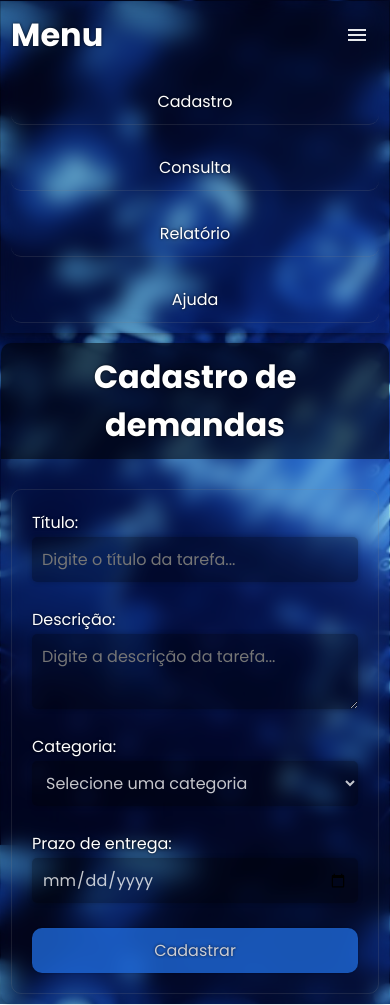
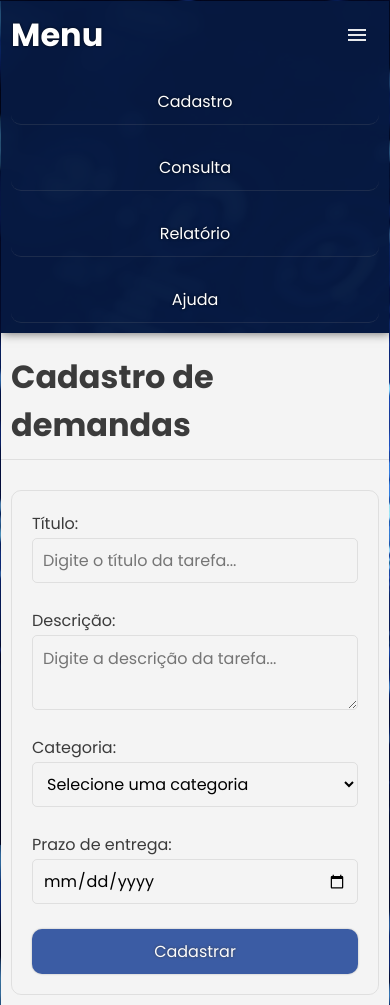
Before and after one commit to Victor-Cantanhede/projeto-taskmaster-v2, a React (Vite) app: page /Home in a window 390 px wide. Built offline with nearby package versions, Linux system fonts and the light colour scheme.

Commit message:
Atualização de Estilos
Atualização de estilos da aplicação e ajustes de responsividade.

```diff
--- a/src/pages/Home/Home.css
+++ b/src/pages/Home/Home.css
@@ -12,9 +12,9 @@
     padding: 10px;
 
     color: white;
-    background-color: transparent;
-    backdrop-filter: blur(10px);
+    background-color: rgba(7, 25, 65, 0.966);
     box-shadow: 1px 0 10px rgba(0, 0, 0, 0.616);
+    z-index: 9999;
 }
 
 @media screen and (max-width: 1020px) {
@@ -108,6 +108,8 @@ li {
     padding: 20px;
     padding-top: 0;
     flex-grow: 1;
+
+    background-color: #f4f4f4;
 }
 
 @media screen and (max-width: 1020px) {
@@ -123,30 +125,52 @@ li {
     min-height: max-content;
 
     border-radius: 10px;
-    background-color: transparent;
-    backdrop-filter: blur(10px);
-    box-shadow: 0 0 5px rgba(0, 0, 0, 0.247);
     overflow: hidden;
+
+    display: flex;
+    flex-flow: column nowrap;
+    gap: 20px;
 }
 
 .FormCadTask-cabecalho {
     padding: 10px;
-    color: white;
-    background-color: rgba(0, 0, 0, 0.555);
-    text-align: center;
+    color: rgba(0, 0, 0, 0.76);
+    text-shadow: none;
+    text-align: left;
+
+    border-bottom: 1px solid rgba(128, 128, 128, 0.185);
+}
+
+.FormCadTaks-PreviewDemandas {
+    display: flex;
+    flex-flow: row nowrap;
+}
+
+@media screen and (max-width: 1062px) {
+    .FormCadTaks-PreviewDemandas {
+        flex-flow: column nowrap;
+    }
 }
 
 .ContainerFormCad {
     width: 100%;
-    max-width: 700px;
-    margin: auto;
-    margin-top: 20px;
     padding: 10px;
 
-    color: white;
+    display: flex;
+    justify-content: center;
+
+    color: rgba(0, 0, 0, 0.76);
+    text-shadow: none;
+}
+
+@media screen and (max-width: 400px) {
+    .ContainerFormCad {
+        min-width: 100%;
+    }
 }
 
 .ContainerFormCad form {
+    width: 100%;
     padding: 10px;
     border-radius: 10px;
     border: 1px solid rgba(128, 128, 128, 0.185);
@@ -172,13 +196,18 @@ li {
 
     font-size: 1em;
     border-radius: 5px;
-    color: rgba(255, 255, 255, 0.767);
-    background-color: rgba(0, 0, 0, 0.295);
-    box-shadow: 0 0 5px rgba(0, 0, 0, 0.247);
+    border: 1px solid rgba(128, 128, 128, 0.185);
+    color: black;
+    background-color: transparent;
+}
+
+.InputContainerForm input:focus, .InputContainerForm textarea:focus, .InputContainerForm select:focus {
+    border: 1px solid rgb(30, 104, 216, 0.623);
 }
 
 .InputContainerForm textarea {
     min-height: 75px;
+    resize: vertical;
 }
 
 .btnContainerForm {
@@ -192,7 +221,7 @@ li {
     font-size: 1em;
     color: white;
     text-shadow: 0 0 3px rgba(0, 0, 0, 0.774);
-    background-color: rgb(30, 104, 216);
+    background-color: rgb(14, 55, 145);
     border-radius: 10px;
     box-shadow: 0 0 2px rgba(0, 0, 0, 0.37);
     cursor: pointer;
@@ -216,11 +245,12 @@ li {
 .ContainerPreviewDemandas {
     width: 100%;
     max-width: 700px;
-    margin: auto;
     padding: 10px;
 }
 
 .PreviewDemandas {
+    width: 362px;
+    max-width: 362px;
     padding: 10px;
     border-radius: 10px;
     border: 1px solid rgba(128, 128, 128, 0.185);
@@ -230,17 +260,35 @@ li {
     gap: 5px;
 }
 
+@media screen and (max-width: 1062px) {
+    .ContainerPreviewDemandas {
+        max-width: 100%;
+    }
+
+    .PreviewDemandas {
+        min-width: 100%;
+        max-width: 100%;
+    }
+}
+
 .DemandaCadastrada {
     padding: 10px;
 
-    color: white;
+    color: rgba(0, 0, 0, 0.76);
+    text-shadow: none;
 }
 
 .btnActionsDemanda {
     margin-top: 10px;
     display: flex;
-    flex-flow: row wrap;
+    flex-flow: row nowrap;
     gap: 10px;
+}
+
+@media screen and (max-width: 400px) {
+    .btnActionsDemanda {
+        flex-flow: column nowrap;
+    }
 }
 
 .btnActionsDemanda button {
@@ -259,6 +307,12 @@ li {
     transition: 0.4s;
 }
 
+@media screen and (max-width: 400px) {
+    .btnActionsDemanda button {
+        width: 100%;
+    }
+}
+
 #btnConcluir {
     background-color: rgb(0, 128, 0, 0.623);
 }
--- a/src/pages/Home/Home.jsx
+++ b/src/pages/Home/Home.jsx
@@ -154,12 +154,12 @@ function Home() {
         if (Demandas.emAlteracao == false) {
             return (
                 <>
-                    <p>Título: {Demandas.titulo}</p>
-                    <p>Categoria: {Demandas.categoria}</p>
-                    <p>Descrição: {Demandas.descricao}</p>
+                    <p><strong>Título:</strong> {Demandas.titulo}</p>
+                    <p><strong>Categoria:</strong> {Demandas.categoria}</p>
+                    <p><strong>Descrição:</strong> {Demandas.descricao}</p>
                     <br />
-                    <p>Data de Inclusão: {Demandas.dataInclusao}</p>
-                    <p>Prazo: {Demandas.prazo} {Demandas.diasParaEntrega}</p>
+                    <p><strong>Data de Inclusão:</strong> {Demandas.dataInclusao}</p>
+                    <p><strong>Prazo:</strong> {Demandas.prazo} {Demandas.diasParaEntrega}</p>
                 </>
             );
 
@@ -211,6 +211,7 @@ function Home() {
                     <div className='FormCadTask-cabecalho'>
                         <h1>Cadastro de demandas</h1>
                     </div>
+                    <div className='FormCadTaks-PreviewDemandas'>
                         <div className='ContainerFormCad'>
 
                             {/* FORM PARA CADASTRO DE DEMANDAS */}
@@ -251,12 +252,12 @@ function Home() {
                                 </div>
                             </form>
                         </div>
-
+                        <div>
                             {Demandas.map((Demandas) => (
 
                                 /* PREVIEW DEMANDAS CADASTRADAS */
                                 <div className='ContainerPreviewDemandas' key={Demandas.id}>
-                            <div className='PreviewDemandas' style={{backgroundColor: Demandas.isCompleted ? 'rgba(0, 128, 0, 0.267)' : 'initial', border: Demandas.emAlteracao ? '1px solid white' : '1px solid rgba(128, 128, 128, 0.185)', transition: '0.3s'}}>
+                                    <div className='PreviewDemandas' style={{backgroundColor: Demandas.isCompleted ? 'rgba(0, 255, 0, 0.171)' : 'initial', border: Demandas.emAlteracao ? '1px solid rgb(30, 104, 216, 0.623)' : '1px solid rgba(128, 128, 128, 0.185)', transition: '0.3s'}}>
                                         <div className='DemandaCadastrada'>
 
                                             {/* INFORMAÇÕES DA DEMANDA (QUE PODEM SER ALTERADAS CLICANDO NO BTN EDITAR) */}
@@ -265,13 +266,13 @@ function Home() {
                                             <div className='btnActionsDemanda'>
 
                                                 {/* BTN CONCLUIR */}
-                                        <button id='btnConcluir' style={{display: Demandas.emAlteracao ? 'none' : 'block', backgroundColor: Demandas.isCompleted ? 'rgb(30, 104, 216, 0.623)' : 'rgb(0, 128, 0, 0.623)'}} onClick={() => ConcluirTask(Demandas.id, Demandas.isCompleted)}>{Demandas.isCompleted ? 'Reabrir' : 'Concluir'}</button>
+                                                <button id='btnConcluir' style={{display: Demandas.emAlteracao ? 'none' : 'block', backgroundColor: Demandas.isCompleted ? 'rgb(14, 55, 145)' : 'rgb(0, 128, 0, 0.623)'}} onClick={() => ConcluirTask(Demandas.id, Demandas.isCompleted)}>{Demandas.isCompleted ? 'Reabrir' : 'Concluir'}</button>
 
                                                 {/* BTN SALVAR ALTERAÇÕES (APÓS CLICAR NO BTN EDITAR) */}
                                                 <button id='btnSalvarAlteracoes' style={{display: Demandas.emAlteracao ? 'block' : 'none'}} onClick={() => SalvarAlteracoes(Demandas.id)}>Salvar</button>
 
                                                 {/* BTN EDITAR */}
-                                        <button id='btnEditar' style={{display: Demandas.isCompleted ? 'none' : 'block', backgroundColor: Demandas.emAlteracao ? 'rgba(255, 0, 0, 0.623)' : 'rgb(30, 104, 216, 0.623)'}} onClick={() => EditarDemanda(Demandas.id, Demandas.emAlteracao)}>{Demandas.emAlteracao ? 'Cancelar' : 'Editar'}</button>
+                                                <button id='btnEditar' style={{display: Demandas.isCompleted ? 'none' : 'block', backgroundColor: Demandas.emAlteracao ? 'rgba(255, 0, 0, 0.623)' : 'rgb(14, 55, 145)'}} onClick={() => EditarDemanda(Demandas.id, Demandas.emAlteracao)}>{Demandas.emAlteracao ? 'Cancelar' : 'Editar'}</button>
 
                                                 {/* BTN EXCLUIR */}
                                                 <button id='btnExcluir' style={{display: Demandas.emAlteracao ? 'none' : 'block'}} onClick={() => ExcluirTask(Demandas.id)}>{Demandas.isCompleted ? 'Arquivar' : 'Excluir'}</button>
@@ -282,6 +283,9 @@ function Home() {
                             ))}
                         </div>
                     </div>
+
+                </div>
+            </div>
         </div>
     );
 }
```
Lines whose indentation alone changed are shown as unchanged.
